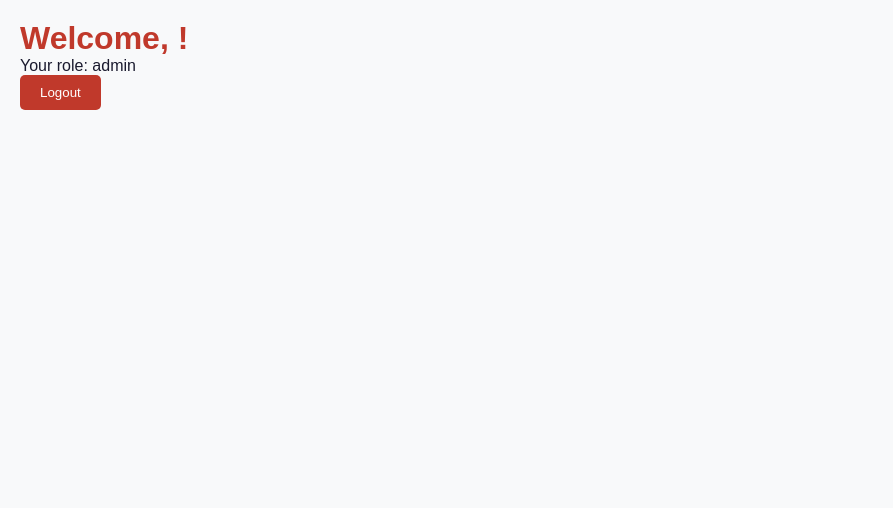
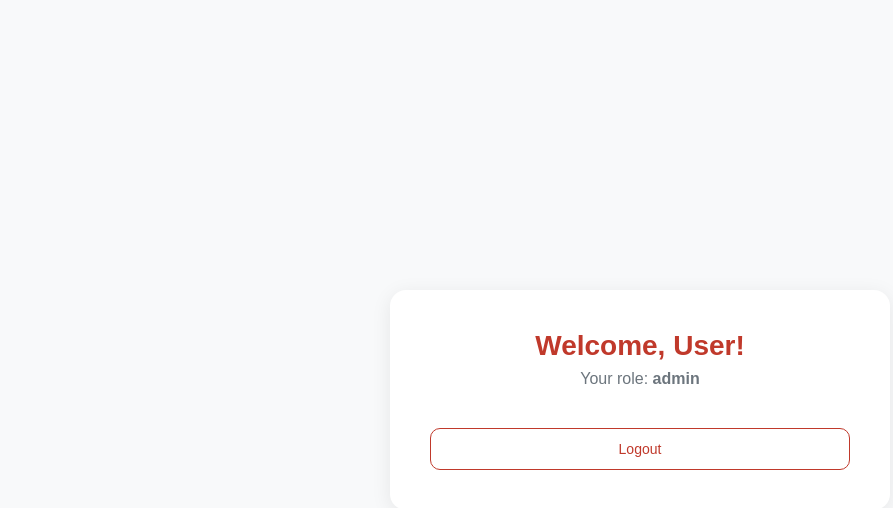
Before and after one commit to contractforlife-eng/homelyserv, a React (Vite) app in the folder frontend/: page / in a window 1280 px wide. Shown: the top 508 px of the page, without its empty margins (0-893 px from the left). Built offline with nearby package versions, Linux system fonts and the light colour scheme; sample sign-in values are in the browser's storage.

Commit message:
Complete Home.jsx with inline styles

```diff
--- a/frontend/src/pages/Home.jsx
+++ b/frontend/src/pages/Home.jsx
@@ -11,12 +11,186 @@ export default function Home() {
   };
 
   return (
-    <div style={{ padding: '20px', fontFamily: 'Arial' }}>
-      <h1 style={{ color: '#C0392B' }}>Welcome, {user?.fullName}!</h1>
-      <p>Your role: {user?.role}</p>
-      <button onClick={handleLogout} style={{ padding: '10px 20px', background: '#C0392B', color: '#fff', border: 'none', borderRadius: '5px' }}>
-        Logout
-      </button>
+    <div style={{
+      minHeight: '100vh',
+      background: '#F8F9FA',
+      display: 'flex',
+      flexDirection: 'column',
+      alignItems: 'center',
+      justifyContent: 'center',
+      padding: '20px',
+      fontFamily: 'Arial, sans-serif'
+    }}>
+      <div style={{
+        background: '#fff',
+        borderRadius: '16px',
+        padding: '40px',
+        maxWidth: '500px',
+        width: '100%',
+        boxShadow: '0 4px 20px rgba(0,0,0,0.08)',
+        textAlign: 'center'
+      }}>
+        <h1 style={{
+          fontSize: '28px',
+          color: '#C0392B',
+          marginBottom: '8px'
+        }}>
+          Welcome, {user?.fullName || 'User'}!
+        </h1>
+
+        <p style={{
+          fontSize: '16px',
+          color: '#6C757D',
+          marginBottom: '20px'
+        }}>
+          Your role: <strong>{user?.role || 'Not set'}</strong>
+        </p>
+
+        <div style={{
+          display: 'flex',
+          flexDirection: 'column',
+          gap: '10px',
+          marginTop: '20px'
+        }}>
+          {user?.role === 'ADMIN' && (
+            <button
+              onClick={() => navigate('/admin')}
+              style={{
+                padding: '14px',
+                background: '#2C3E50',
+                color: '#fff',
+                border: 'none',
+                borderRadius: '10px',
+                fontSize: '16px',
+                fontWeight: '600',
+                cursor: 'pointer'
+              }}
+            >
+              📊 Admin Dashboard
+            </button>
+          )}
+
+          {user?.role === 'WORKER' && (
+            <>
+              <button
+                onClick={() => navigate('/worker-profile')}
+                style={{
+                  padding: '14px',
+                  background: '#C0392B',
+                  color: '#fff',
+                  border: 'none',
+                  borderRadius: '10px',
+                  fontSize: '16px',
+                  fontWeight: '600',
+                  cursor: 'pointer'
+                }}
+              >
+                👤 My Profile
+              </button>
+              <button
+                onClick={() => navigate('/my-hires')}
+                style={{
+                  padding: '14px',
+                  background: '#27AE60',
+                  color: '#fff',
+                  border: 'none',
+                  borderRadius: '10px',
+                  fontSize: '16px',
+                  fontWeight: '600',
+                  cursor: 'pointer'
+                }}
+              >
+                📋 My Hires
+              </button>
+            </>
+          )}
+
+          {user?.role === 'EMPLOYER' && (
+            <>
+              <button
+                onClick={() => navigate('/search')}
+                style={{
+                  padding: '14px',
+                  background: '#C0392B',
+                  color: '#fff',
+                  border: 'none',
+                  borderRadius: '10px',
+                  fontSize: '16px',
+                  fontWeight: '600',
+                  cursor: 'pointer'
+                }}
+              >
+                🔍 Find Workers
+              </button>
+              <button
+                onClick={() => navigate('/my-hires')}
+                style={{
+                  padding: '14px',
+                  background: '#27AE60',
+                  color: '#fff',
+                  border: 'none',
+                  borderRadius: '10px',
+                  fontSize: '16px',
+                  fontWeight: '600',
+                  cursor: 'pointer'
+                }}
+              >
+                📋 My Hires
+              </button>
+            </>
+          )}
+        </div>
+
+        {(user?.role === 'WORKER' || user?.role === 'EMPLOYER') && (
+          <button
+            onClick={async () => {
+              const newRole = user?.role === 'WORKER' ? 'EMPLOYER' : 'WORKER';
+              if (window.confirm(`Switch your account to ${newRole}?`)) {
+                try {
+                  const api = (await import('../utils/api')).default;
+                  await api.put('/auth/switch-role', { role: newRole });
+                  const updatedUser = { ...user, role: newRole };
+                  localStorage.setItem('user', JSON.stringify(updatedUser));
+                  window.location.reload();
+                } catch (err) {
+                  alert('Failed to switch role');
+                }
+              }
+            }}
+            style={{
+              marginTop: '16px',
+              padding: '12px',
+              background: '#F0F0F0',
+              color: '#1A1A2E',
+              border: '1px dashed #C0392B',
+              borderRadius: '10px',
+              fontSize: '14px',
+              fontWeight: '500',
+              cursor: 'pointer',
+              width: '100%'
+            }}
+          >
+            🔄 Switch to {user?.role === 'WORKER' ? 'Employer' : 'Worker'}
+          </button>
+        )}
+
+        <button
+          onClick={handleLogout}
+          style={{
+            marginTop: '20px',
+            padding: '12px',
+            background: 'transparent',
+            color: '#C0392B',
+            border: '1px solid #C0392B',
+            borderRadius: '10px',
+            fontSize: '14px',
+            cursor: 'pointer',
+            width: '100%'
+          }}
+        >
+          Logout
+        </button>
+      </div>
     </div>
   );
 }
```
